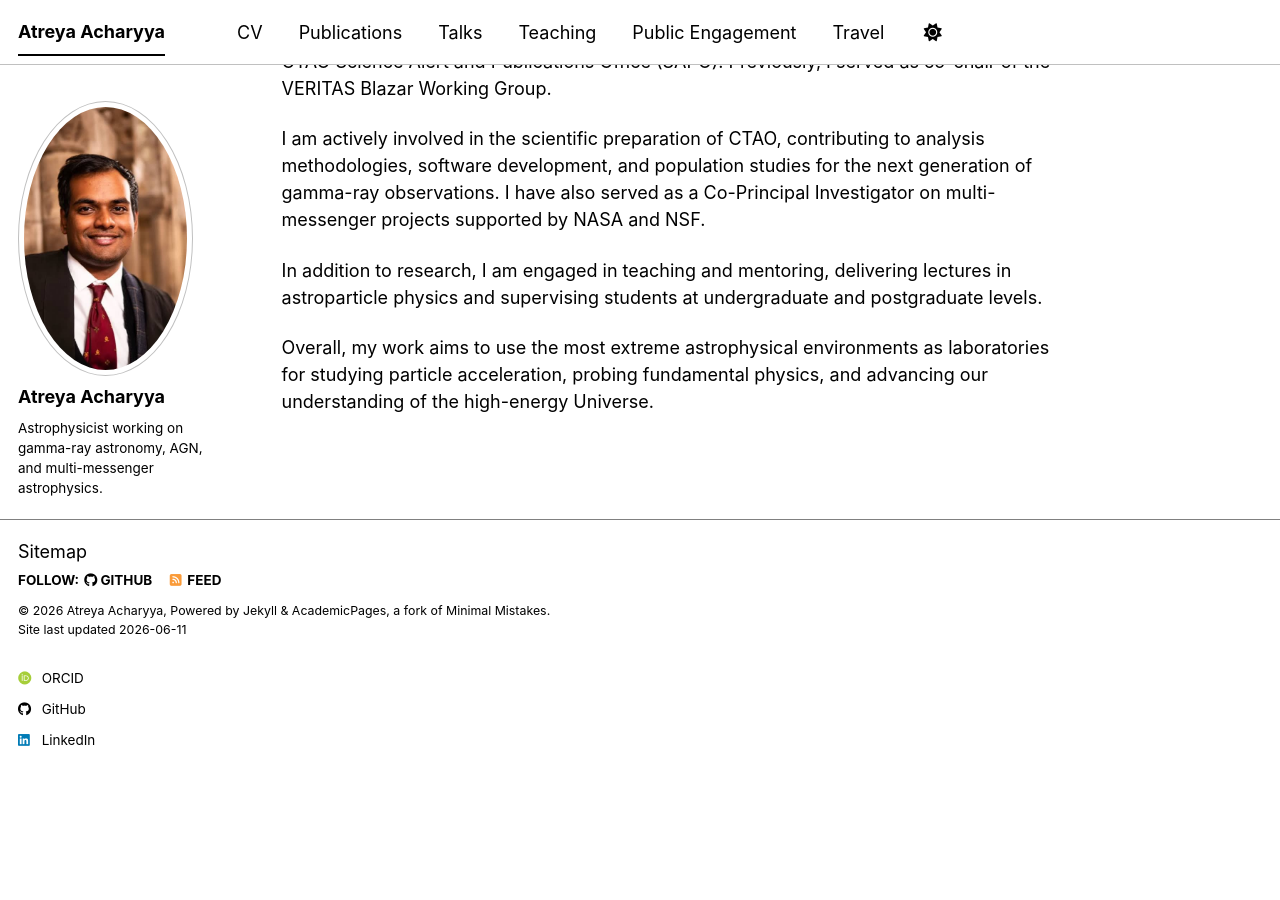
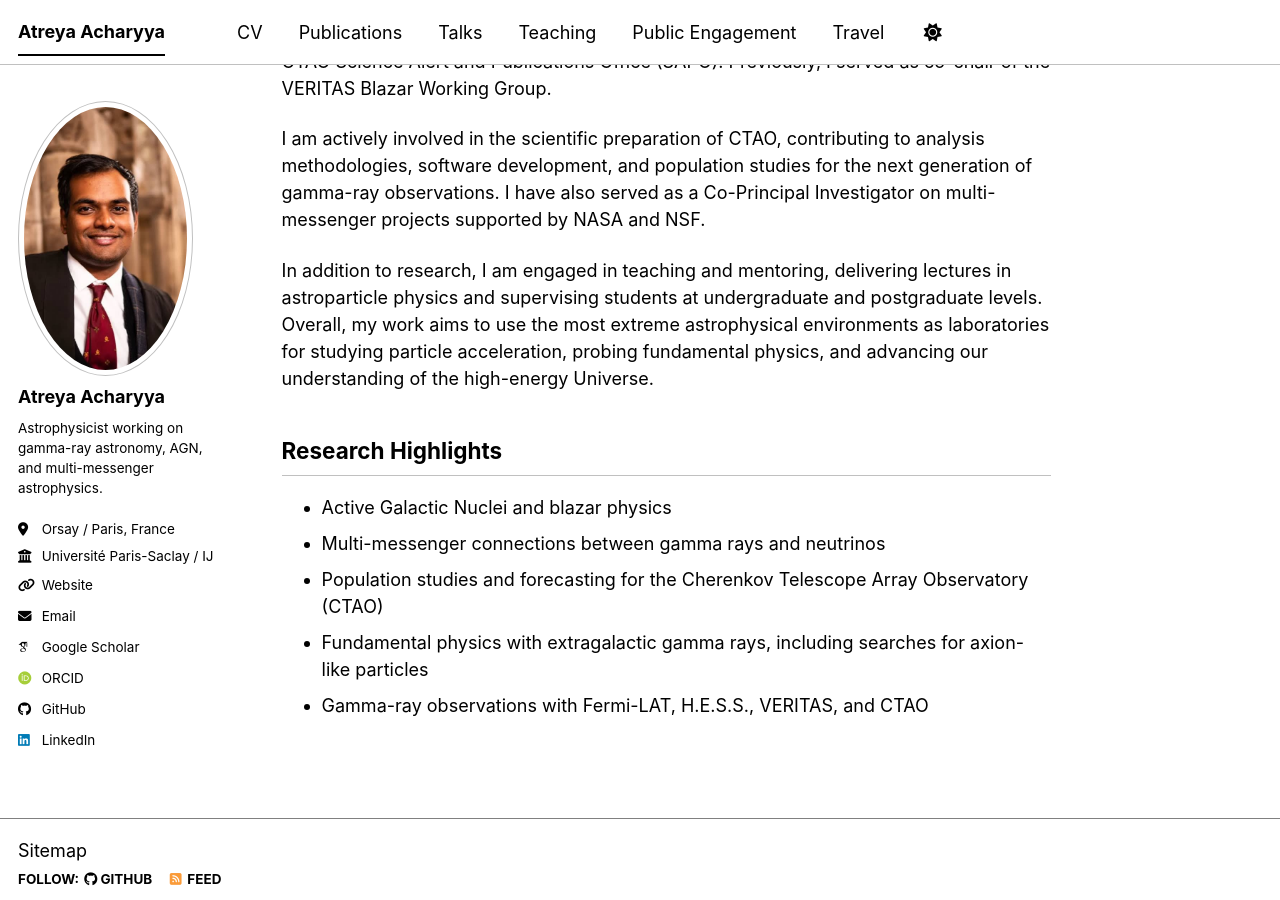
Before and after one commit to atreyaacharyya/atreyaacharyya.github.com, a Jekyll site: the page built from _pages/about.md, in a window 1280 px wide and 900 px high, scrolled down 837 px. Built offline with Jekyll 4.4.1, drawn with Linux system fonts in a browser that asks for light colours; some web fonts are replaced; a script bundle is joined from its source files by our own code; library files that are not in the unit come from our copies.

Commit message:
Update about.md

```diff
--- a/_pages/about.md
+++ b/_pages/about.md
@@ -19,6 +19,12 @@
 
 I am actively involved in the scientific preparation of CTAO, contributing to analysis methodologies, software development, and population studies for the next generation of gamma-ray observations. I have also served as a Co-Principal Investigator on multi-messenger projects supported by NASA and NSF.
 
-In addition to research, I am engaged in teaching and mentoring, delivering lectures in astroparticle physics and supervising students at undergraduate and postgraduate levels.
+In addition to research, I am engaged in teaching and mentoring, delivering lectures in astroparticle physics and supervising students at undergraduate and postgraduate levels. Overall, my work aims to use the most extreme astrophysical environments as laboratories for studying particle acceleration, probing fundamental physics, and advancing our understanding of the high-energy Universe.
 
-Overall, my work aims to use the most extreme astrophysical environments as laboratories for studying particle acceleration, probing fundamental physics, and advancing our understanding of the high-energy Universe.
+## Research Highlights
+
+- Active Galactic Nuclei and blazar physics
+- Multi-messenger connections between gamma rays and neutrinos
+- Population studies and forecasting for the Cherenkov Telescope Array Observatory (CTAO)
+- Fundamental physics with extragalactic gamma rays, including searches for axion-like particles
+- Gamma-ray observations with Fermi-LAT, H.E.S.S., VERITAS, and CTAO
```
